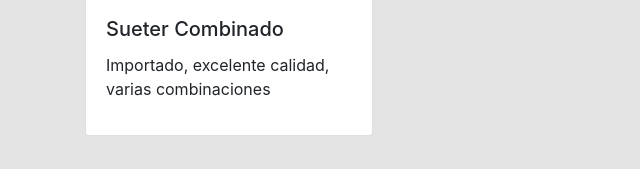
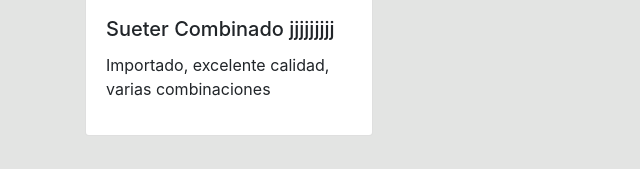
Before and after one commit to leonorperez/proyectoLeWagon, a plain HTML site: page paginaMujeres.html in a window 1280 px wide. Shown: the part 854-1023 px from the top of the page, 0-640 px from the left. Drawn offline with nearby package versions, Linux system fonts and the light colour scheme.

Commit message:
2do commit

```diff
--- a/paginaMujeres.html
+++ b/paginaMujeres.html
@@ -60,7 +60,7 @@
                 <div class="card" style="width: 18rem;">
                     <img src="imagesRopa/mujeres3.jpeg" class="card-img-top imagen" alt="...">
                     <div class="card-body">
-                        <h5 class="card-title">Sueter Combinado</h5>
+                        <h5 class="card-title">Sueter Combinado jjjjjjjjj</h5>
                         <p class="card-text">Importado, excelente calidad, varias combinaciones</p>
                     </div>
                 </div>
```
